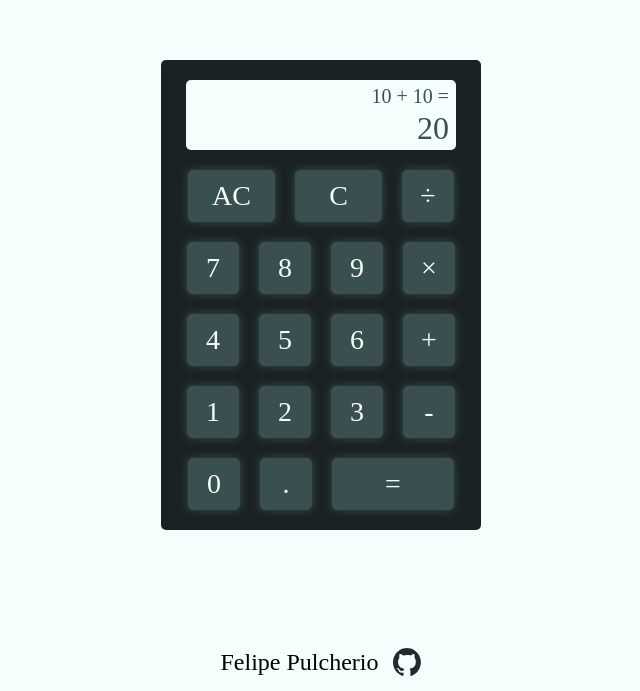
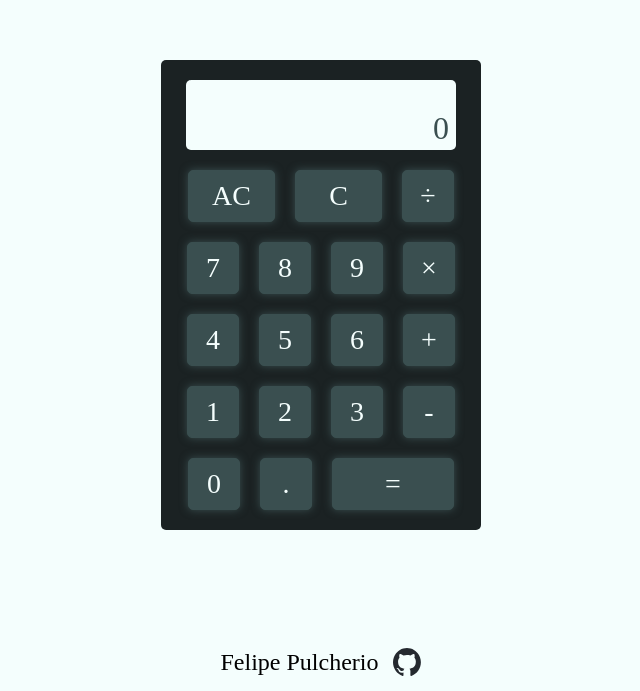
Before and after one commit to FelipePulcherio/calculator, a plain HTML site: page index.html in a window 1280 px wide. Shown: the part 109-800 px from the top of the page, without its empty margins (319-959 px from the left). Drawn offline with Linux system fonts and the light colour scheme.

Commit message:
Change initial values of .display

```diff
--- a/index.html
+++ b/index.html
@@ -15,8 +15,8 @@
   <div class="main">
     <div class="case">
       <div class="display0">
-        <div class="display1">10 + 10 =</div>
-        <div class="display2">20</div>
+        <div class="display1"></div>
+        <div class="display2">0</div>
       </div>
       <div class="buttons">
             <div class="delete">AC</div>
```
